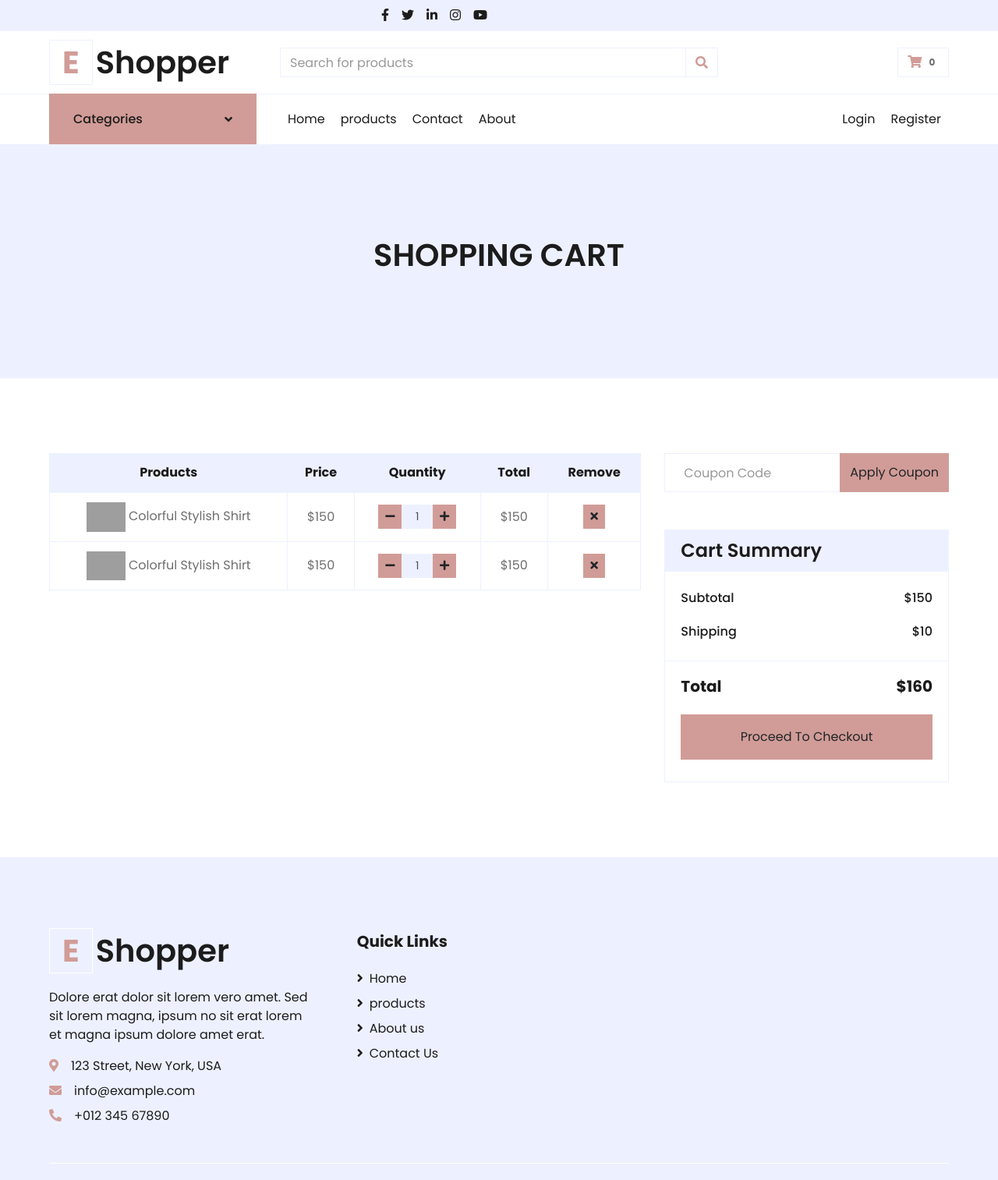
After one commit to Mohammadhp7878/Maktab93_onlineshop, a Django app: page /cart/ in a window 1280 px wide. The commit adds this page. Shown: the top 1513 px of the page at 78% size. Run offline with Django 4.2, Linux system fonts and the light colour scheme; data that the repository does not hold is empty; some libraries are stand-ins or nearby versions; grey boxes are pictures that could not be loaded.

Commit message:
feat: create basic of cart page template

```diff
--- /dev/null
+++ b/orders/templates/cart.html
@@ -0,0 +1,106 @@
+{% extends 'base.html'%}
+{% load static %}
+
+{% block content %}
+<div class="container-fluid bg-secondary mb-5">
+    <div class="d-flex flex-column align-items-center justify-content-center" style="min-height: 300px">
+        <h1 class="font-weight-semi-bold text-uppercase mb-3">Shopping Cart</h1>
+    </div>
+</div>
+
+<div class="container-fluid pt-5">
+    <div class="row px-xl-5">
+        <div class="col-lg-8 table-responsive mb-5">
+            <table class="table table-bordered text-center mb-0">
+                <thead class="bg-secondary text-dark">
+                    <tr>
+                        <th>Products</th>
+                        <th>Price</th>
+                        <th>Quantity</th>
+                        <th>Total</th>
+                        <th>Remove</th>
+                    </tr>
+                </thead>
+                <tbody class="align-middle">
+                    <tr>
+                        <td class="align-middle"><img src="img/product-1.jpg" alt="" style="width: 50px;"> Colorful Stylish Shirt</td>
+                        <td class="align-middle">$150</td>
+                        <td class="align-middle">
+                            <div class="input-group quantity mx-auto" style="width: 100px;">
+                                <div class="input-group-btn">
+                                    <button class="btn btn-sm btn-primary btn-minus" >
+                                    <i class="fa fa-minus"></i>
+                                    </button>
+                                </div>
+                                <input type="text" class="form-control form-control-sm bg-secondary text-center" value="1">
+                                <div class="input-group-btn">
+                                    <button class="btn btn-sm btn-primary btn-plus">
+                                        <i class="fa fa-plus"></i>
+                                    </button>
+                                </div>
+                            </div>
+                        </td>
+                        <td class="align-middle">$150</td>
+                        <td class="align-middle"><button class="btn btn-sm btn-primary"><i class="fa fa-times"></i></button></td>
+                    </tr>
+                    <tr>
+                        <td class="align-middle"><img src="img/product-2.jpg" alt="" style="width: 50px;"> Colorful Stylish Shirt</td>
+                        <td class="align-middle">$150</td>
+                        <td class="align-middle">
+                            <div class="input-group quantity mx-auto" style="width: 100px;">
+                                <div class="input-group-btn">
+                                    <button class="btn btn-sm btn-primary btn-minus" >
+                                    <i class="fa fa-minus"></i>
+                                    </button>
+                                </div>
+                                <input type="text" class="form-control form-control-sm bg-secondary text-center" value="1">
+                                <div class="input-group-btn">
+                                    <button class="btn btn-sm btn-primary btn-plus">
+                                        <i class="fa fa-plus"></i>
+                                    </button>
+                                </div>
+                            </div>
+                        </td>
+                        <td class="align-middle">$150</td>
+                        <td class="align-middle"><button class="btn btn-sm btn-primary"><i class="fa fa-times"></i></button></td>
+                    </tr>
+                </tbody>
+            </table>
+        </div>
+        <div class="col-lg-4">
+            <form class="mb-5" action="">
+                <div class="input-group">
+                    <input type="text" class="form-control p-4" placeholder="Coupon Code">
+                    <div class="input-group-append">
+                        <button class="btn btn-primary">Apply Coupon</button>
+                    </div>
+                </div>
+            </form>
+            <div class="card border-secondary mb-5">
+                <div class="card-header bg-secondary border-0">
+                    <h4 class="font-weight-semi-bold m-0">Cart Summary</h4>
+                </div>
+                <div class="card-body">
+                    <div class="d-flex justify-content-between mb-3 pt-1">
+                        <h6 class="font-weight-medium">Subtotal</h6>
+                        <h6 class="font-weight-medium">$150</h6>
+                    </div>
+                    <div class="d-flex justify-content-between">
+                        <h6 class="font-weight-medium">Shipping</h6>
+                        <h6 class="font-weight-medium">$10</h6>
+                    </div>
+                </div>
+                <div class="card-footer border-secondary bg-transparent">
+                    <div class="d-flex justify-content-between mt-2">
+                        <h5 class="font-weight-bold">Total</h5>
+                        <h5 class="font-weight-bold">$160</h5>
+                    </div>
+                    <button class="btn btn-block btn-primary my-3 py-3">Proceed To Checkout</button>
+                </div>
+            </div>
+        </div>
+    </div>
+</div>
+
+<a href="#" class="btn btn-primary back-to-top"><i class="fa fa-angle-double-up"></i></a>
+{% endblock %}
--- a/templates/base.html
+++ b/templates/base.html
@@ -29,5 +29,14 @@
     {% include 'inc/navbar.html' %}
     {% block content%}{% endblock%}
     {% include 'inc/footer.html' %}
+
+
+    <!-- JavaScript Libraries -->
+    <script src="https://code.jquery.com/jquery-3.4.1.min.js"></script>
+    <script src="https://stackpath.bootstrapcdn.com/bootstrap/4.4.1/js/bootstrap.bundle.min.js"></script>
+    <script src="js/easing.min.js"></script>
+    <script src="js/owl.carousel.min.js"></script>
+
+    <script src="js/main.js"></script>
 </body>
 </html>
--- a/templates/inc/topbar.html
+++ b/templates/inc/topbar.html
@@ -41,11 +41,7 @@
             </form>
         </div>
         <div class="col-lg-3 col-6 text-right">
-            <a href="" class="btn border">
-                <i class="fas fa-heart text-primary"></i>
-                <span class="badge">0</span>
-            </a>
-            <a href="" class="btn border">
+            <a href="{% url 'cart_page' %}" class="btn border">
                 <i class="fas fa-shopping-cart text-primary"></i>
                 <span class="badge">0</span>
             </a>
```
